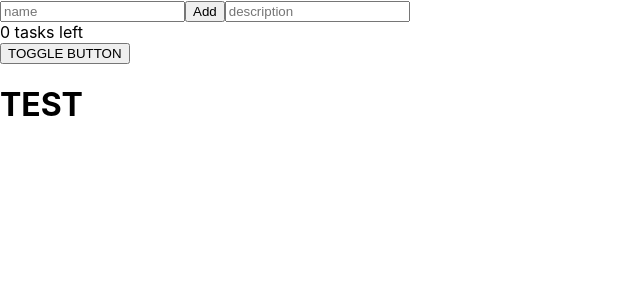
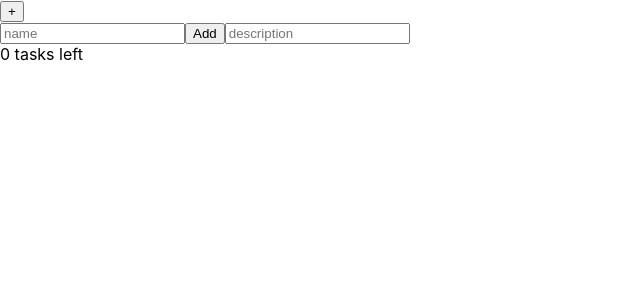
Before and after one commit to brentonmdunn/todo-list, a React (Create React App) app: page / in a window 1280 px wide. Shown: the top 300 px of the page, without its empty margins (0-640 px from the left). Built offline with nearby package versions, Linux system fonts and the light colour scheme.

Commit message:
Test add div

```diff
--- a/src/App.js
+++ b/src/App.js
@@ -40,20 +40,26 @@ export default function App() {
     return (
         <>
             <TodoList todos = {todos} toggleCompleted = {toggleCompleted}/>
+            <button onClick={() => setShow(!show)}>+</button>
+            <div>
+                {show?
+                <form onSubmit={handleAddTodo}>
+                    <input ref={todoNameRef} placeholder='name'/>
+                    <button type='submit'>Add</button>
+                    <input ref={todoDesceRef} placeholder='description'/>
+                </form>:null
 
-            <form onSubmit={handleAddTodo}>
-                <input ref={todoNameRef} placeholder='name'/>
-                <button type='submit'>Add</button>
-                <input ref={todoDesceRef} placeholder='description'/>
-            </form>
+                }
+            </div>
+
 
             <div>{todos.filter(todo => !todo.complete).length} tasks left</div>
 
             <div>
-                <button onClick={() => setShow(!show)}>TOGGLE BUTTON</button>
+                {/* <button onClick={() => setShow(!show)}>TOGGLE BUTTON</button>
                 {
                     show?<h1>TEST</h1>:null
-                }
+                } */}
             </div>
 
         </>
```
